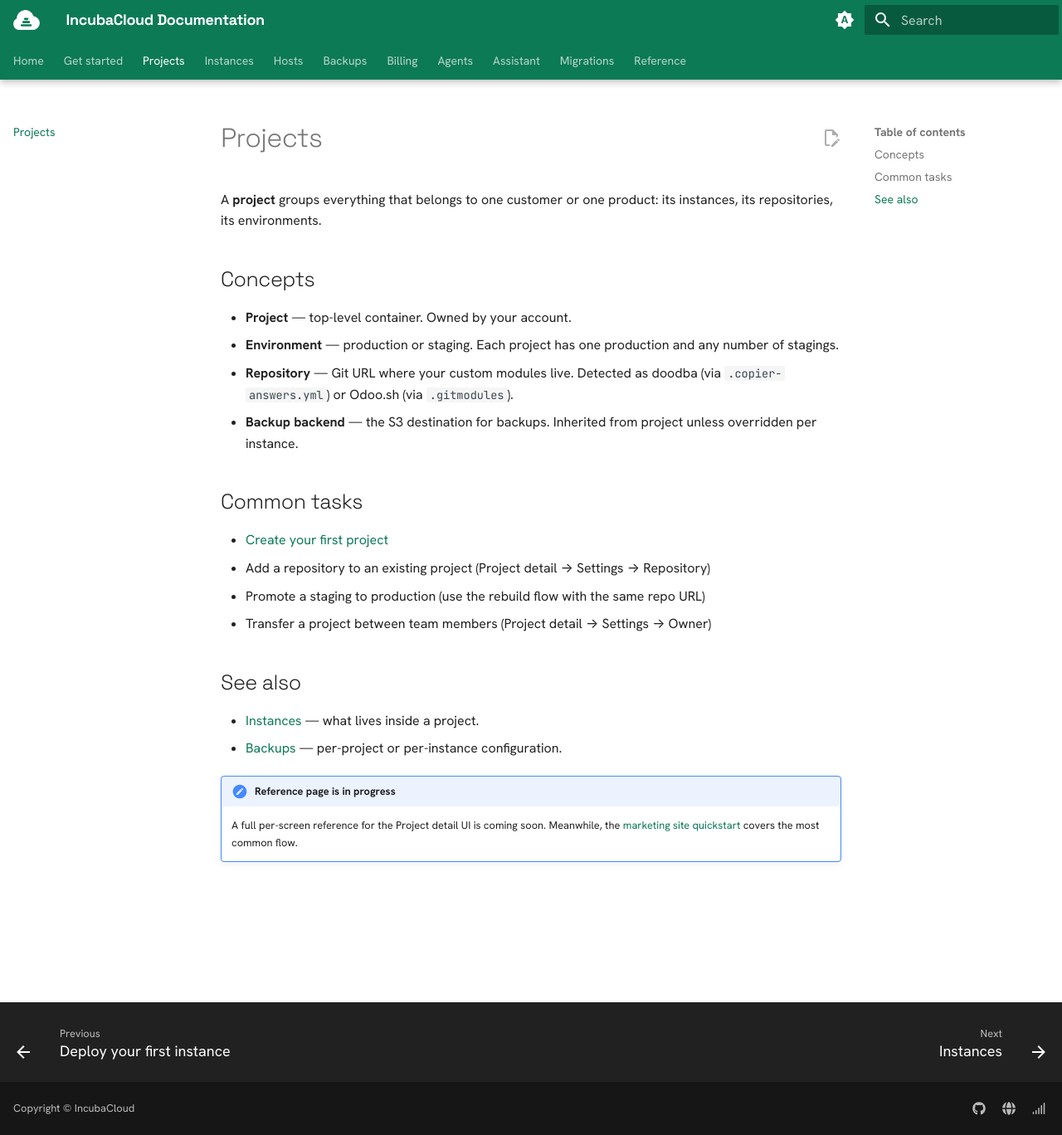
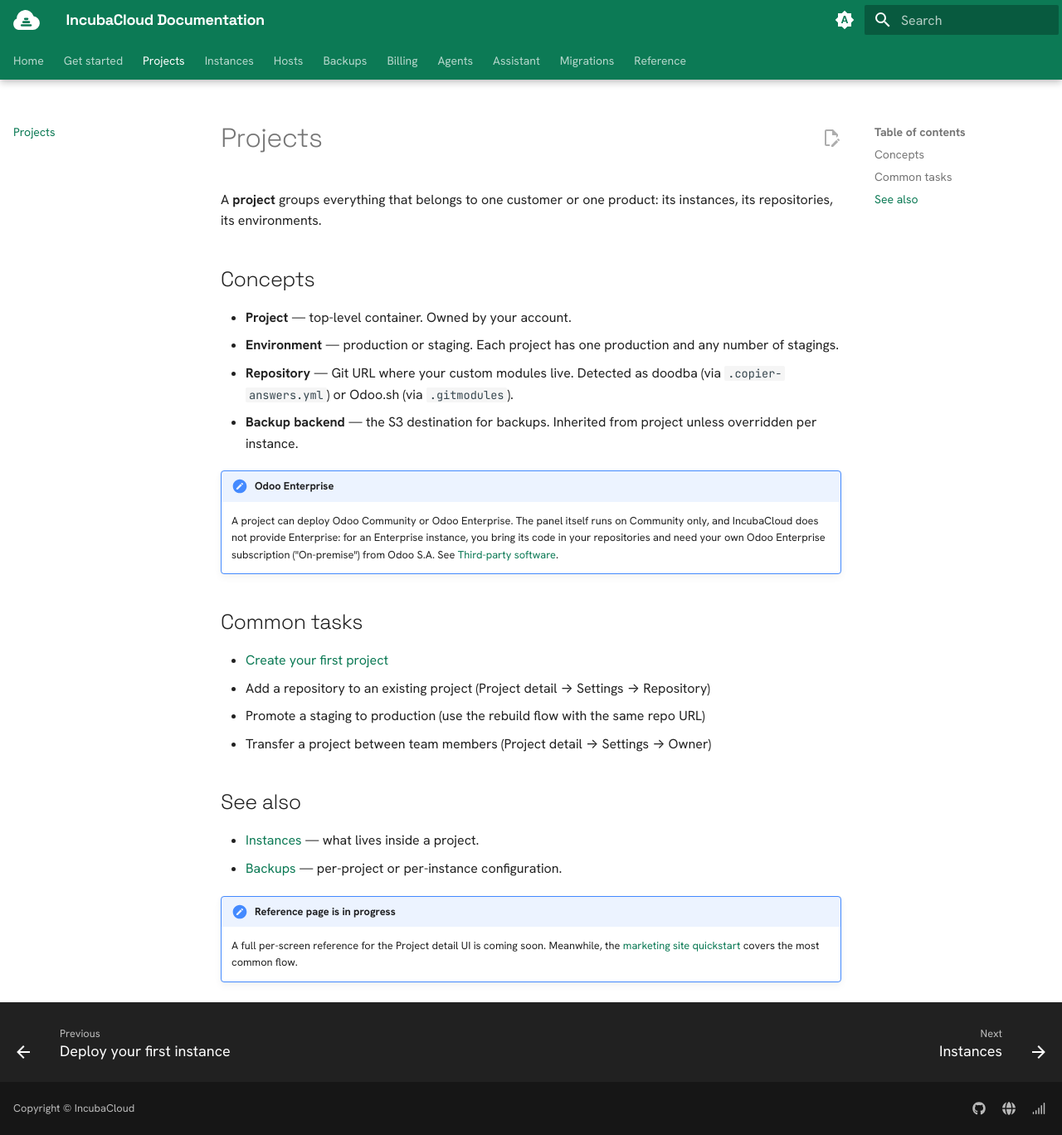
Before and after one commit to incubacloud/incubacloud, an MkDocs documentation site: the page built from docs/user/docs/projects/index.md, in a window 1280 px wide and 1368 px high. Shown: the whole window at 83% size. Built offline with MkDocs 1.6.1 and Material for MkDocs 9.7.7, drawn with Linux system fonts in a browser that asks for light colours; plug-ins that fetch from the network failed and are left out.

Commit message:
[DOC] docs: a Third-party software page, and an Enterprise instance needs the customer's own Odoo Enterprise subscription
The page sums up THIRD_PARTY_NOTICES.md and links to it. It and the
Projects page say that IncubaCloud does not provide Odoo Enterprise: its
code comes from the customer's repositories, under the customer's own
On-premise subscription from Odoo S.A.

```diff
--- a/docs/user/docs/projects/index.md
+++ b/docs/user/docs/projects/index.md
@@ -12,6 +12,13 @@
   (via `.copier-answers.yml`) or Odoo.sh (via `.gitmodules`).
 - **Backup backend** — the S3 destination for backups. Inherited from project
   unless overridden per instance.
+
+!!! note "Odoo Enterprise"
+    A project can deploy Odoo Community or Odoo Enterprise. The panel itself
+    runs on Community only, and IncubaCloud does not provide Enterprise: for
+    an Enterprise instance, you bring its code in your repositories and need
+    your own Odoo Enterprise subscription ("On-premise") from Odoo S.A. See
+    [Third-party software](../reference/third-party.md#odoo-enterprise).
 
 ## Common tasks
 
--- a/docs/user/mkdocs.yml
+++ b/docs/user/mkdocs.yml
@@ -143,3 +143,4 @@
     - Monitoring: reference/monitoring.md
     - Monitoring panels: reference/monitoring-panels.md
     - Service limits: reference/limits.md
+    - Third-party software: reference/third-party.md
```
Also changed, not shown: docs/user/docs/reference/index.md (+2 -0 lines), docs/user/docs/reference/third-party.md (added, +35 -0 lines).
